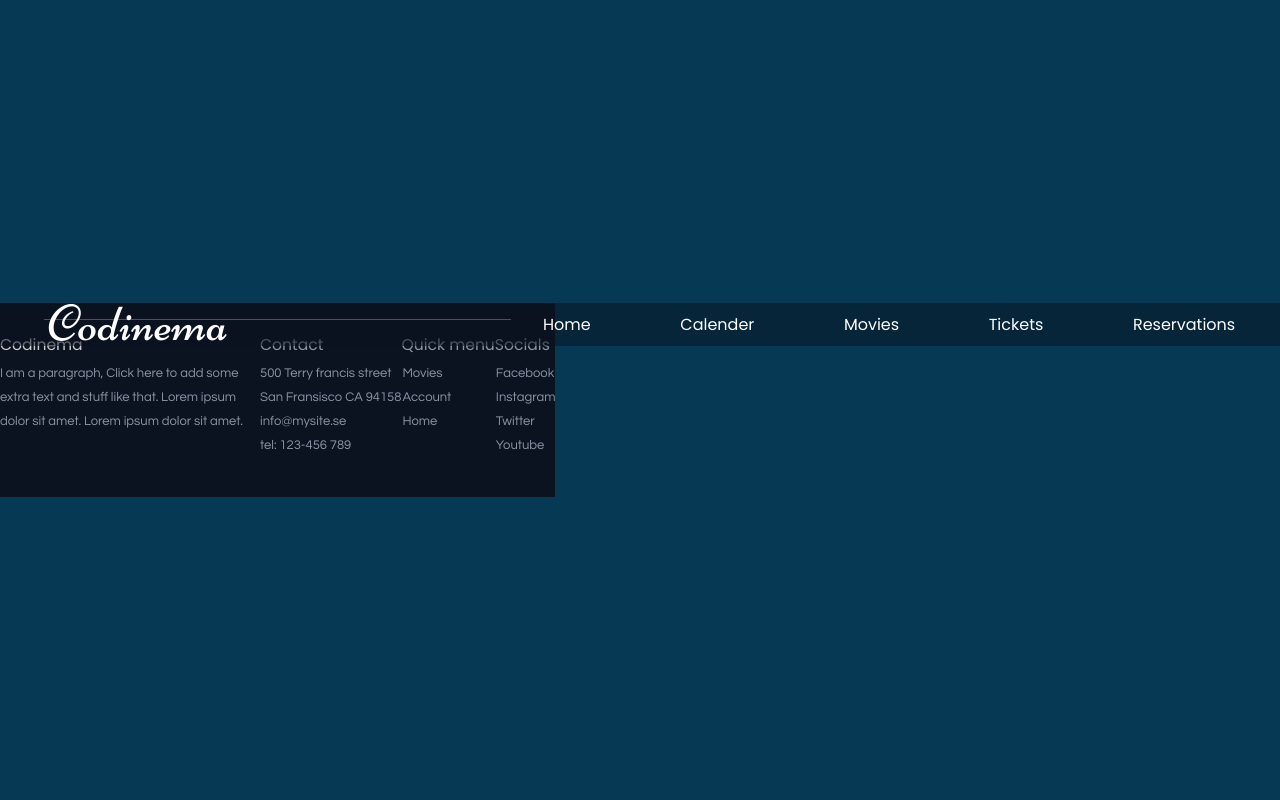
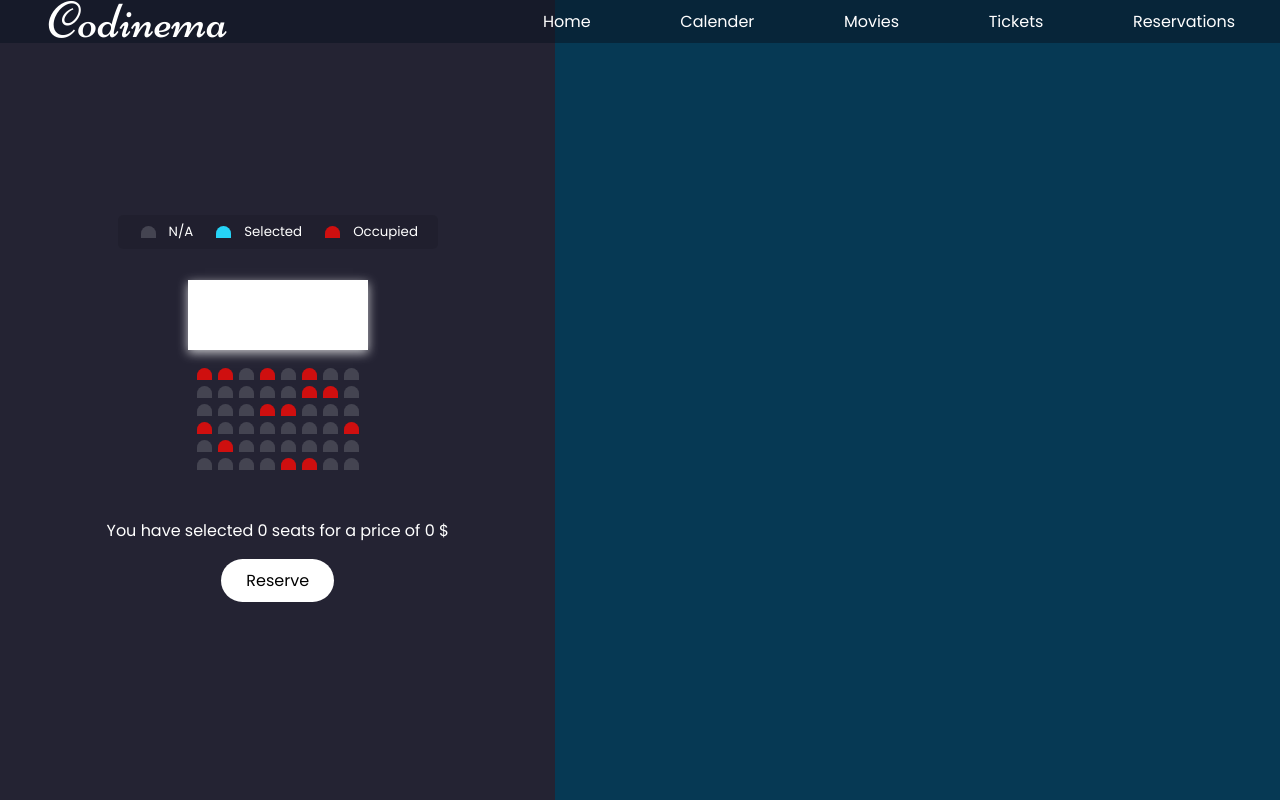
Before and after one commit to RogeSocial/cinema-project, a React (Vite) app in the folder client/: page /reserve in a window 1280 px wide. Shown: the top 800 px of the page. Built offline with nearby package versions, Linux system fonts and the light colour scheme; a web font is replaced by a local one.

Commit message:
Visual reservation page

```diff
--- /dev/null
+++ b/client/src/CSS/reserve.css
@@ -0,0 +1,80 @@
+.section-seatPicker {
+    display: flex;
+    justify-content: center;
+    align-items: center;
+    background-color: #242333;
+    color: white;
+    height: 100vh;
+    font-family: 'Poppins', cursive
+}
+
+.seat {
+    background-color: #444451;
+    height: 12px;
+    width: 15px;
+    margin: 3px;
+    border-top-left-radius: 10px;
+    border-top-right-radius: 10px;
+
+}
+
+.row {
+    display: flex;
+    justify-content: center;
+}
+
+.screen {
+ /*    border-left: 15px solid #550101;
+    border-right: 15px solid #550101;
+    border-top: 10px solid #550101;
+    border-bottom: 10px solid rgb(32, 31, 31); */
+    height: 70px;
+    width: 180px;
+    background-color: white;
+    margin: 15px 0;
+    box-shadow: 0px 3px 10px rgba(255, 255, 255, 0.75);
+}
+
+.seat.selected {
+    background-color: #26d4f7;
+}
+
+.seat.occupied {
+    background-color: rgb(207, 15, 15);
+}
+
+.seat:not(.occupied):hover {
+    background-color: #26d4f7;
+    cursor: pointer;
+    transform: scale(1.2);
+}
+
+.showcase .seat:not(.occupied):hover {
+    cursor: default;
+    transform: 1;
+}
+
+.showcase {
+    background-color: rgba(0, 0, 0, 0.1);
+    padding: 5px 10px;
+    border-radius: 5px;
+    list-style-type: none;
+    display: flex;
+    justify-content: space-around;
+}
+
+.showcase li {
+    display: flex;
+    align-items: center;
+    justify-content: center;
+    margin: 0 10px;
+}
+
+.showcase li small {
+    margin-left: 10px;
+}
+
+.container{
+    perspective: 200px;
+    margin-bottom: 30px;
+}
--- /dev/null
+++ b/client/src/components/Reserve.jsx
@@ -0,0 +1,99 @@
+import React, { useState } from "react";
+import '../CSS/reserve.css'
+
+export default function() {
+    return (
+      <section className="section-seatPicker">
+
+      <ul className="showcase">
+        <li>
+            <div className="seat"></div>
+            <small>N/A</small>
+        </li>
+
+        <li>
+            <div className="seat selected"></div>
+            <small>Selected</small>
+        </li>
+
+        <li>
+            <div className="seat occupied"></div>
+            <small>Occupied</small>
+        </li>
+      </ul>
+
+
+
+        <div className="container">
+        <div className="screen"></div>
+            <div className="row">
+                <div className="seat occupied"></div>
+                <div className="seat occupied"></div>
+                <div className="seat"></div>
+                <div className="seat occupied"></div>
+                <div className="seat"></div>
+                <div className="seat occupied"></div>
+                <div className="seat"></div>
+                <div className="seat"></div>
+            </div>
+            <div className="row">
+                <div className="seat"></div>
+                <div className="seat"></div>
+                <div className="seat"></div>
+                <div className="seat"></div>
+                <div className="seat"></div>
+                <div className="seat occupied"></div>
+                <div className="seat occupied"></div>
+                <div className="seat"></div>
+            </div>
+            <div className="row">
+                <div className="seat"></div>
+                <div className="seat"></div>
+                <div className="seat"></div>
+                <div className="seat occupied"></div>
+                <div className="seat occupied"></div>
+                <div className="seat"></div>
+                <div className="seat"></div>
+                <div className="seat"></div>
+            </div>
+            <div className="row">
+                <div className="seat occupied"></div>
+                <div className="seat"></div>
+                <div className="seat"></div>
+                <div className="seat"></div>
+                <div className="seat"></div>
+                <div className="seat"></div>
+                <div className="seat"></div>
+                <div className="seat occupied"></div>
+            </div>
+            <div className="row">
+                <div className="seat"></div>
+                <div className="seat occupied"></div>
+                <div className="seat"></div>
+                <div className="seat"></div>
+                <div className="seat"></div>
+                <div className="seat"></div>
+                <div className="seat"></div>
+                <div className="seat"></div>
+            </div>
+            <div className="row">
+                <div className="seat"></div>
+                <div className="seat"></div>
+                <div className="seat"></div>
+                <div className="seat"></div>
+                <div className="seat occupied"></div>
+                <div className="seat occupied"></div>
+                <div className="seat"></div>
+                <div className="seat"></div>
+            </div>
+
+
+        </div>
+
+        <p className="text">
+            You have selected <span id="count">0</span> seats for a price of <span className="total">0</span> $
+        </p>
+        <button>Reserve</button>
+      </section>
+    );
+  }
--- a/client/src/main.jsx
+++ b/client/src/main.jsx
@@ -15,7 +15,9 @@ import Calender from "./components/Calender.jsx"
 
 import Movies from './components/Movies'
 import Tickets from './components/Tickets'
-import Reservations from './components/Reservations'
+import Reservations from './components/Reservations';
+import Seatpicker from './components/Reserve';
+import Reserve from './components/Reserve'
 ReactDOM.createRoot(document.getElementById('root')).render(
   <React.StrictMode>
 
@@ -29,6 +31,7 @@ ReactDOM.createRoot(document.getElementById('root')).render(
               <Route path="movies" element={<Movies/>} />
               <Route path="tickets" element={<Tickets/>} />
               <Route path="reservations" element={<Reservations/>} />
+              <Route path="reserve" element={<Reserve/>} />
 
           </Routes>
           <Footer />
```
